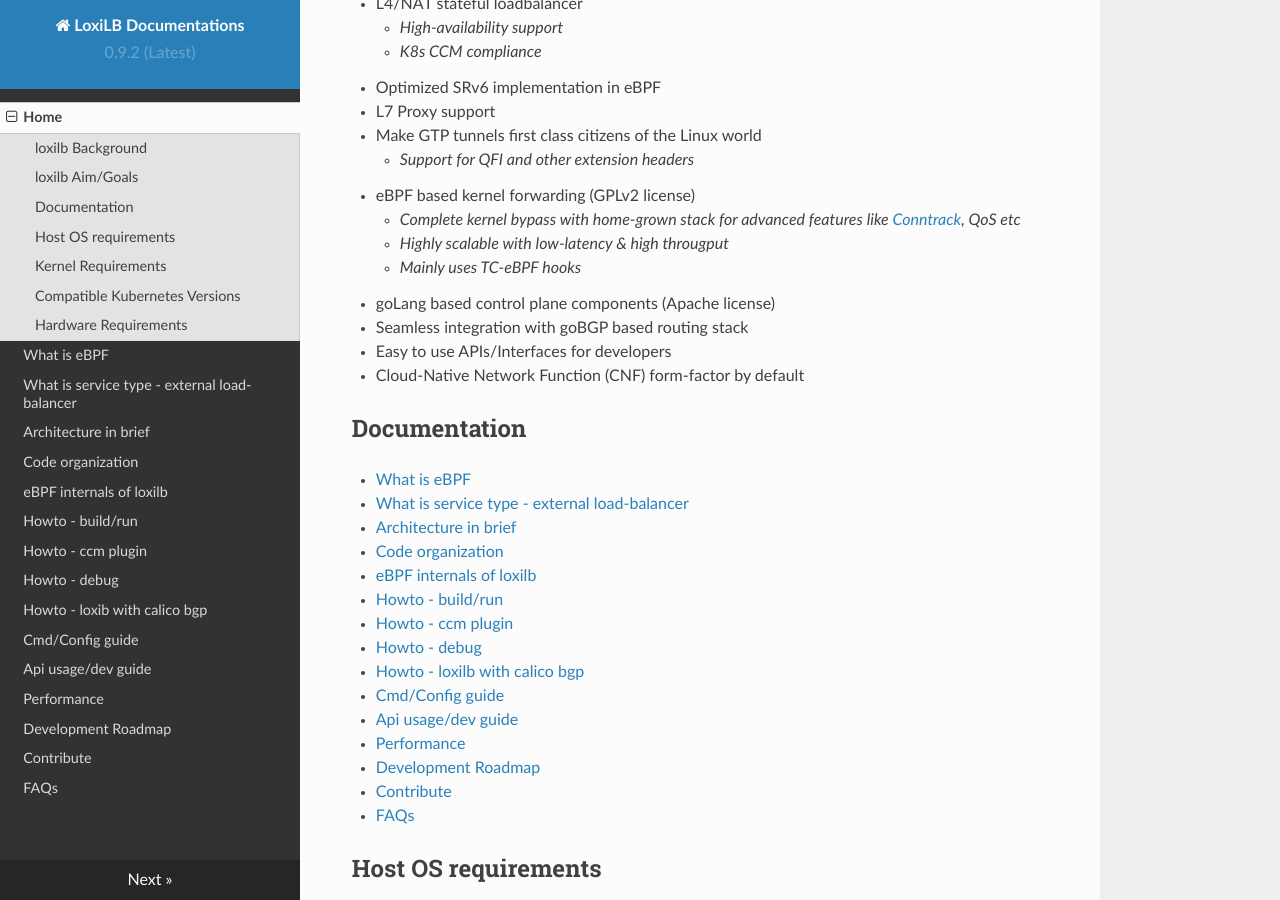
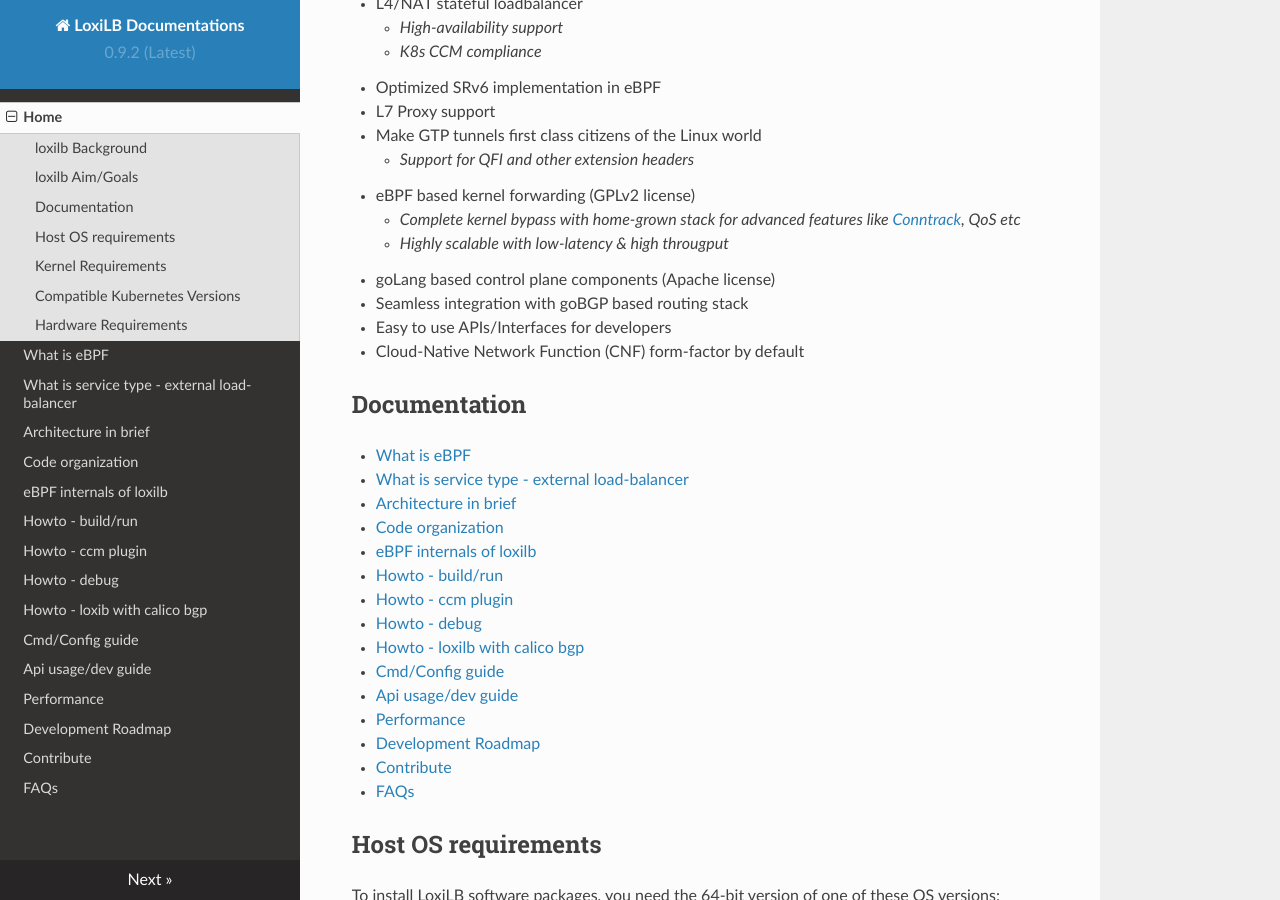
Before and after one commit to loxilb-io/loxilbdocs, an MkDocs documentation site: the page built from docs/index.md, in a window 1280 px wide and 900 px high, scrolled down 1078 px. Built offline with MkDocs 1.6.1, drawn with Linux system fonts in a browser that asks for light colours; nearby versions of some CDN libraries.

Commit message:
Update index.md

```diff
--- a/docs/index.md
+++ b/docs/index.md
@@ -29,7 +29,6 @@
 -  eBPF based kernel forwarding (GPLv2 license)
     - *Complete kernel bypass with home-grown stack for advanced features like [Conntrack](https://thermalcircle.de/doku.php?id=blog:linux:connection_tracking_1_modules_and_hooks), QoS etc*
     - *Highly scalable with low-latency & high througput*
-    - *Mainly uses TC-eBPF hooks*
 -  goLang based control plane components (Apache license)
 -  Seamless integration with goBGP based routing stack
 -  Easy to use APIs/Interfaces for developers
```
